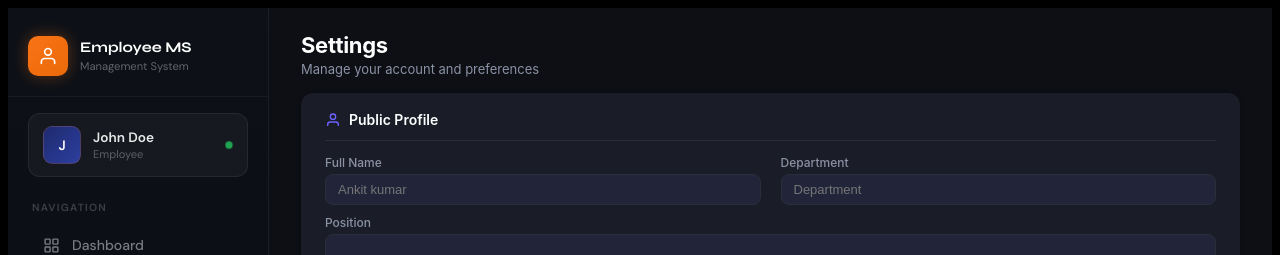
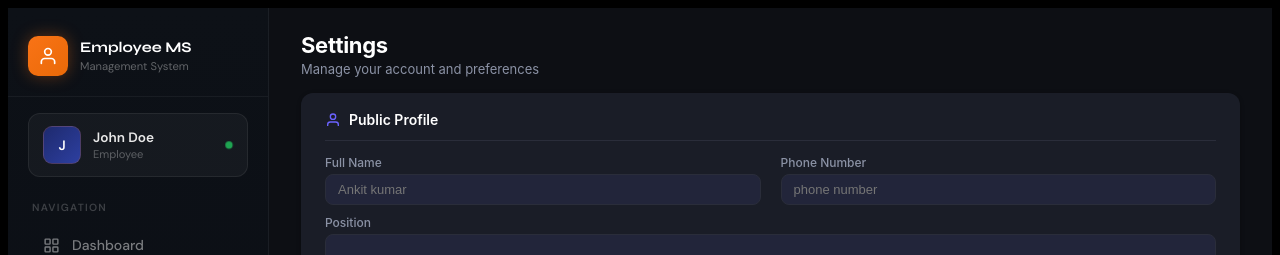
Before and after one commit to aniKet0753/Employee-Management-System, a Next.js app in the folder apps/web/: page /employe/setting in a window 1280 px wide. Shown: the top 255 px of the page. Built offline with nearby package versions, Linux system fonts and the light colour scheme.

Commit message:
replaced departmt with phone

```diff
--- a/apps/web/app/component/Setting.tsx
+++ b/apps/web/app/component/Setting.tsx
@@ -6,7 +6,7 @@ type Profile = {
   _id: string;
   firstName: string;
   lastName: string;
-  department:string,
+  phone:number,
   bio:string,
   position:string,
   image: string | null;
@@ -17,7 +17,7 @@ export default function EmployeeSettings() {
   const [passwordModal, setPasswordModal] = useState(false);
   const [firstName, setFirstName] = useState("");
   const [lastName, setLastName] = useState("");
-  const [department, setDepartment] = useState("");
+  const [phone, setphone] = useState("");
   const [position, setPosition] = useState("");
   const [bio, setBio] = useState("");
   const [saved, setSaved] = useState(false);
@@ -42,7 +42,7 @@ useEffect(()=>{
     setdata(profile)
     setFirstName(profile.firstName || "")
     setLastName(profile.lastName || "")
-    setDepartment(profile.department || "")
+    setphone(profile.phone || "")
     setPosition(profile.position || "")
     setBio(profile.bio || "")
 
@@ -123,13 +123,13 @@ useEffect(()=>{
             />
           </div>
           <div style={{ display: "flex", flexDirection: "column", gap: 4 }}>
-            <label style={labelStyle}>Department</label>
+            <label style={labelStyle}>Phone Number</label>
             <input
               style={inputStyle}
               type="text"
-              placeholder="Department"
-              value={department}
-              onChange={(e) => setDepartment(e.target.value)}
+              placeholder="phone number"
+              value={phone}
+              onChange={(e) => setphone(e.target.value)}
             />
           </div>
         </div>
```
